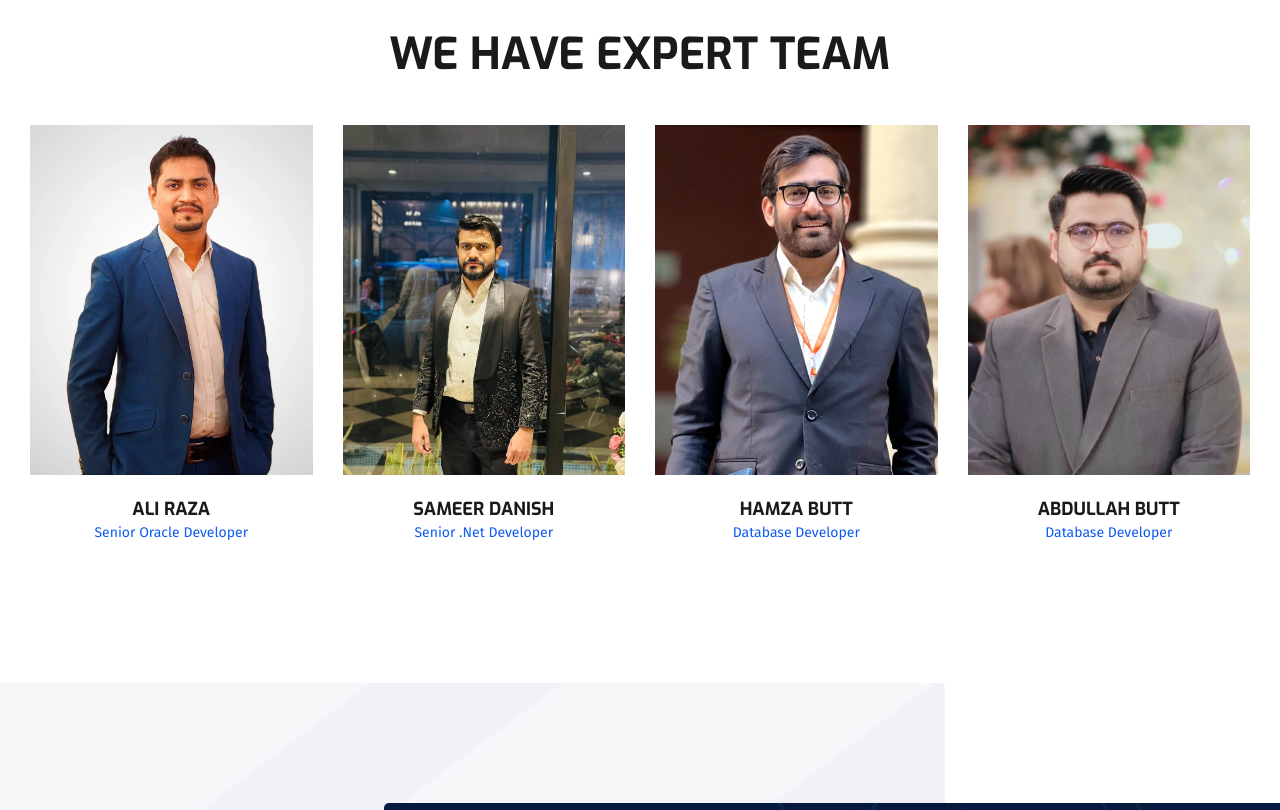
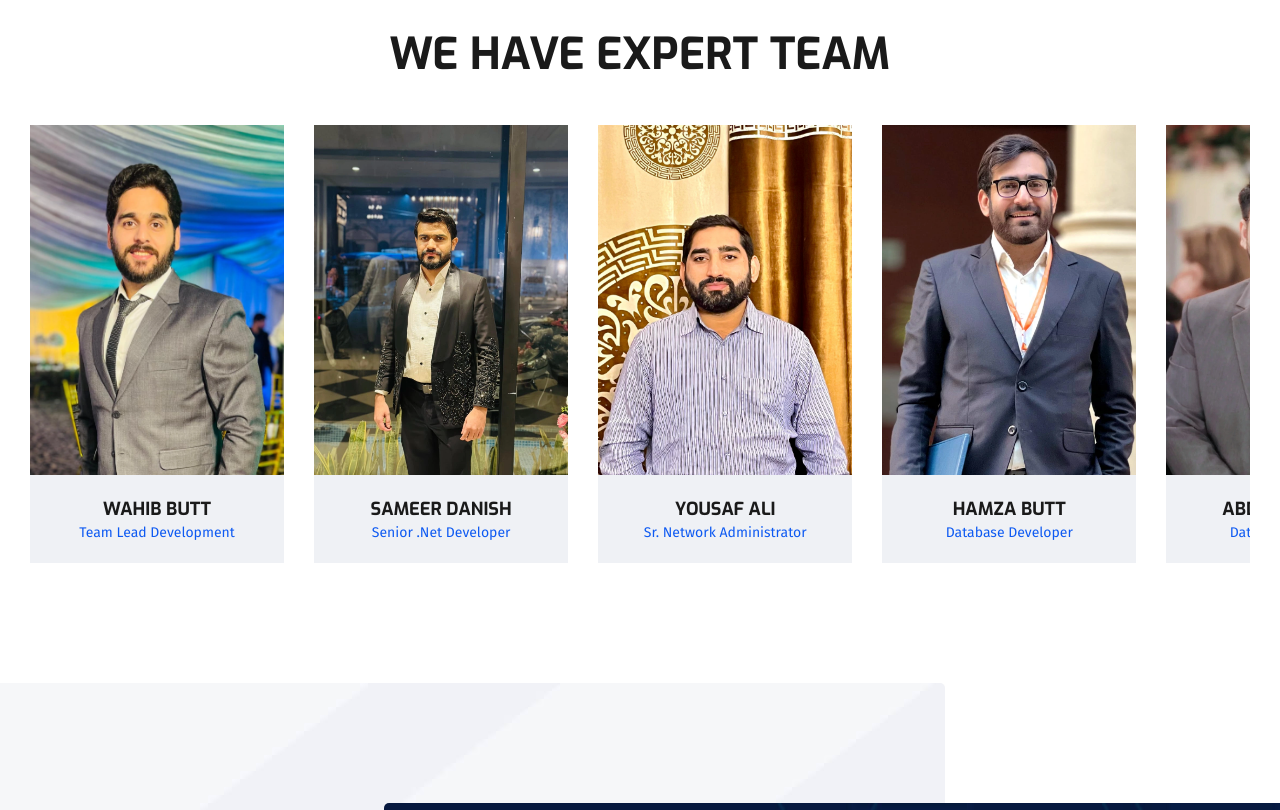
Before and after one commit to synergymsp/synergy, a Next.js app: page / in a window 1280 px wide. Shown: the part 2907-3717 px from the top of the page. Built offline with nearby package versions, Linux system fonts and the light colour scheme.

Commit message:
added dynamic year in about and footer and changed the team section design

```diff
--- a/component/Footer/Footer.tsx
+++ b/component/Footer/Footer.tsx
@@ -42,7 +42,7 @@ const SocialIcons: React.FC<SocialIconsProps> = ({ icons }) => (
     {icons.map((icon, index) => (
       <Link
         key={index}
-        href="https://www.linkedin.com/company/105226936/admin/dashboard/"
+        href="https://www.linkedin.com/company/synergy-msp-new-jersey-usa/"
         className="hover:bg-theme flex h-[45px] w-[45px] items-center justify-center rounded-md bg-[#15284C] transition-all duration-200"
       >
         <FontAwesomeIcon icon={icon} className="text-white" />
@@ -210,7 +210,7 @@ const Footer: React.FC = () => {
       <div className="bg-[#0B2048] py-7">
         <Container>
           <p className="text-center text-sm text-[#8A99B4]">
-            Copyright <FontAwesomeIcon icon={faCopyright} /> 2022{' '}
+    Copyright <FontAwesomeIcon icon={faCopyright} /> {new Date().getFullYear()}{' '}
             <span className="text-white">Synergy MSP</span>
           </p>
         </Container>
--- a/component/home/about/About.tsx
+++ b/component/home/about/About.tsx
@@ -64,7 +64,7 @@ const AboutSection: React.FC = () => {
         {/* Right Section */}
         <div className="flex flex-col justify-center lg:w-1/2 xl:w-7/12" data-wow-delay="0.3s">
           <span className="font-exo text-theme mb-5 flex items-center text-base font-semibold uppercase">
-            <FontAwesomeIcon icon={faCopy} className="mr-2" /> Get Best IT Solution 2024
+            <FontAwesomeIcon icon={faCopy} className="mr-2" /> Get Best IT Solution {new Date().getFullYear()}
           </span>
           <h2 className="font-exo text-title sm2:text-[26px] mb-5 text-[24px] font-bold uppercase leading-snug sm:text-[36px] lg:text-[40px] xl:text-[44px] 2xl:text-[48px]">
             Reasons for Choosing Us
--- a/component/home/teams/Teams.tsx
+++ b/component/home/teams/Teams.tsx
@@ -23,14 +23,19 @@ type TeamMember = {
 
 const teamMembers: TeamMember[] = [
   {
-    name: 'Ali Raza',
-    role: 'Senior Oracle Developer',
-    image: '/images/teams/ali-raza.webp',
+    name: 'Wahib Butt',
+    role: 'Team Lead Development',
+    image: '/images/teams/Wahib-Butt.webp',
   },
   {
     name: 'Sameer Danish',
     role: 'Senior .Net Developer',
     image: '/images/teams/sameer.webp',
+  },
+  {
+    name: 'Yousaf Ali',
+    role: 'Sr. Network Administrator',
+    image: '/images/teams/Yousaf-Ali.webp',
   },
   {
     name: 'Hamza Butt',
@@ -43,14 +48,9 @@ const teamMembers: TeamMember[] = [
     image: '/images/teams/Abdullah-Butt.webp',
   },
   {
-    name: 'Wahib Butt',
-    role: 'Team Lead Development',
-    image: '/images/teams/Wahib-Butt.webp',
-  },
-  {
-    name: 'Yousaf Ali',
-    role: 'Sr. Network Administrator',
-    image: '/images/teams/Yousaf-Ali.webp',
+    name: 'Ali Raza',
+    role: 'Senior Oracle Developer',
+    image: '/images/teams/ali-raza.webp',
   },
 ];
 
@@ -88,12 +88,12 @@ const TeamsSection: React.FC = () => {
         spaceBetween={30}
         breakpoints={{
           320: { slidesPerView: 1 },
-          576: { slidesPerView: 2 },
-          768: { slidesPerView: 3 },
-          992: { slidesPerView: 4 },
+          600: { slidesPerView: 2.3 },
+          768: { slidesPerView: 2.5 },
+          992: { slidesPerView: 3.4 },
+          1200: { slidesPerView: 4.4 },
         }}
         grabCursor={true}
-        loop={true}
         className="team-carousel"
       >
         {teamMembers.map((member, index) => (
@@ -111,7 +111,7 @@ const HoverAnimationCard = ({ member }: { member: TeamMember }) => {
 
   return (
     <div
-      className="shadow5 group relative overflow-hidden bg-white hover:bg-[#f6f7fa]"
+      className="shadow5 bg-smoke group relative mx-auto max-w-[340px] overflow-hidden transition-all duration-300 hover:bg-[#f6f7fa] md:max-w-full"
       onMouseEnter={() => setIsHovered(true)}
       onMouseLeave={() => setIsHovered(false)}
     >
```
